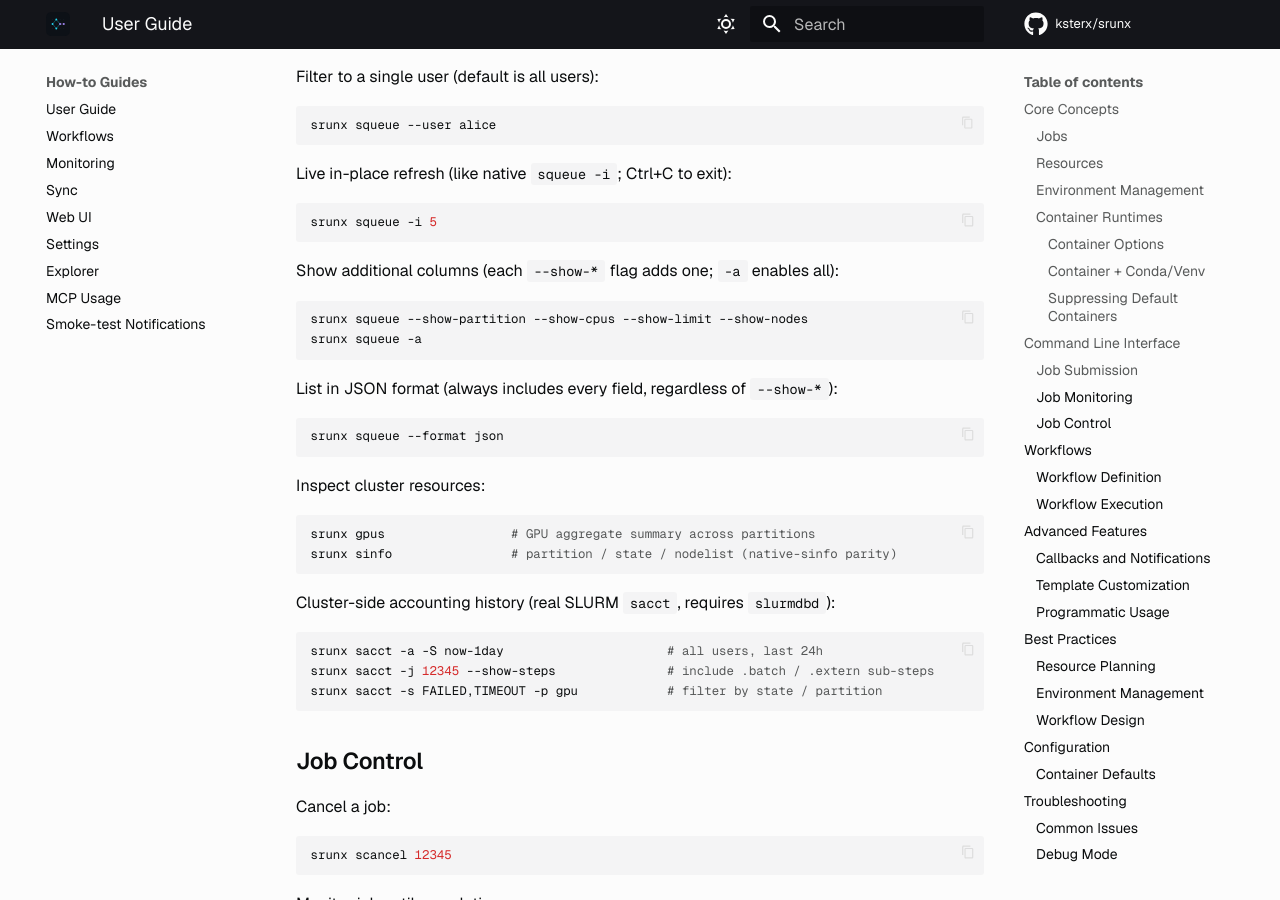
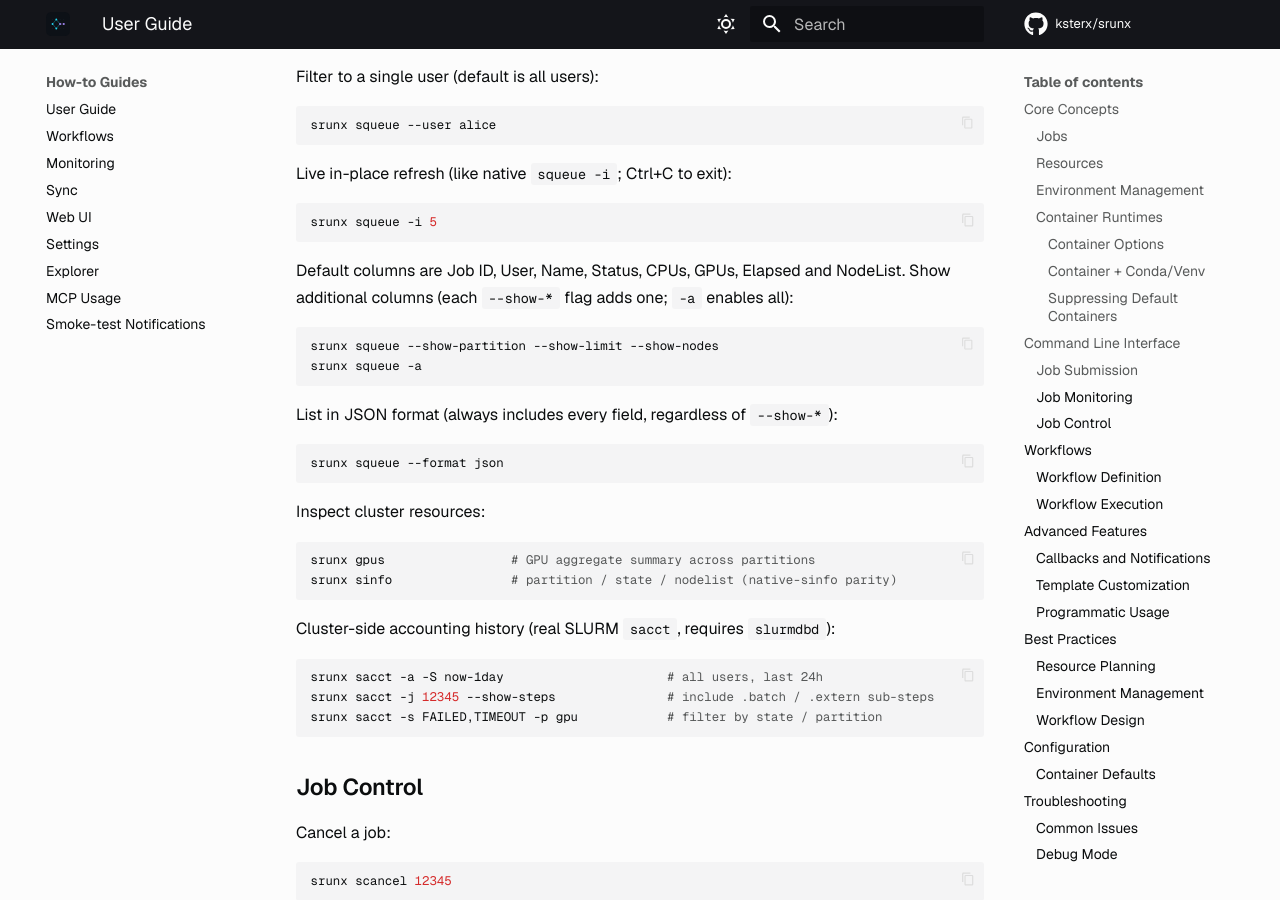
Before and after one commit to ksterx/srunx, an MkDocs documentation site: the page built from docs/how-to/user_guide.md, in a window 1280 px wide and 900 px high, scrolled down 3920 px. Built offline with MkDocs 1.6.1 and Material for MkDocs 9.7.7, drawn with Linux system fonts in a browser that asks for light colours; comment, search, counter and statistics services are not loaded.

Commit message:
feat(cli): show CPUs in squeue by default (#236)
squeue already had every column a "combined CPU + GPU + NODELIST view"
needs, but CPUs was the one of the pair left behind --show-cpus while
GPUs rendered unconditionally — so the common case (how much of a node
is this job actually holding?) took a flag.

CPUs now renders next to GPUs in the default table, for both the
one-shot and the -i live-refresh path (they share one render function,
so neither can drift). --format json is untouched; it has always
emitted every field regardless of the show flags.

Note: `srunx squeue --show-cpus` is removed rather than kept as a
no-op — a flag that adds an already-present column is a lie in --help,
and -a no longer advertises it either. Scripts passing it should just
drop it.

Co-Authored-By: Claude Opus 5 <noreply@anthropic.com>
Claude-Session: https://claude.ai/code/session_014oZcwdfu1ZnrbE1Hk1MYt9

````diff
--- a/docs/how-to/user_guide.md
+++ b/docs/how-to/user_guide.md
@@ -169,10 +169,12 @@ Live in-place refresh (like native `squeue -i`; Ctrl+C to exit):
 srunx squeue -i 5
 ```
 
-Show additional columns (each `--show-*` flag adds one; `-a` enables all):
+Default columns are Job ID, User, Name, Status, CPUs, GPUs, Elapsed and
+NodeList. Show additional columns (each `--show-*` flag adds one; `-a`
+enables all):
 
 ``` bash
-srunx squeue --show-partition --show-cpus --show-limit --show-nodes
+srunx squeue --show-partition --show-limit --show-nodes
 srunx squeue -a
 ```
 
````
Also changed, not shown: CLAUDE.md (+2 -2 lines), 2 other files.
